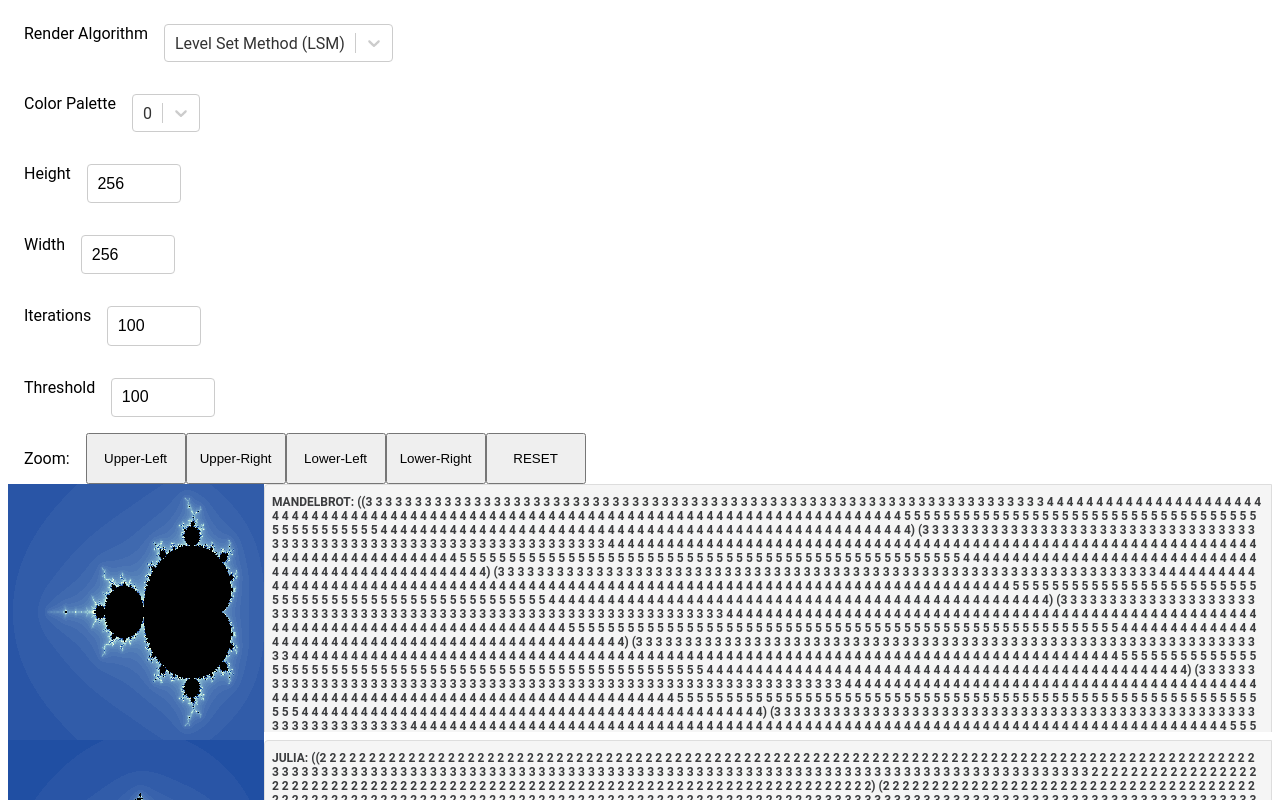
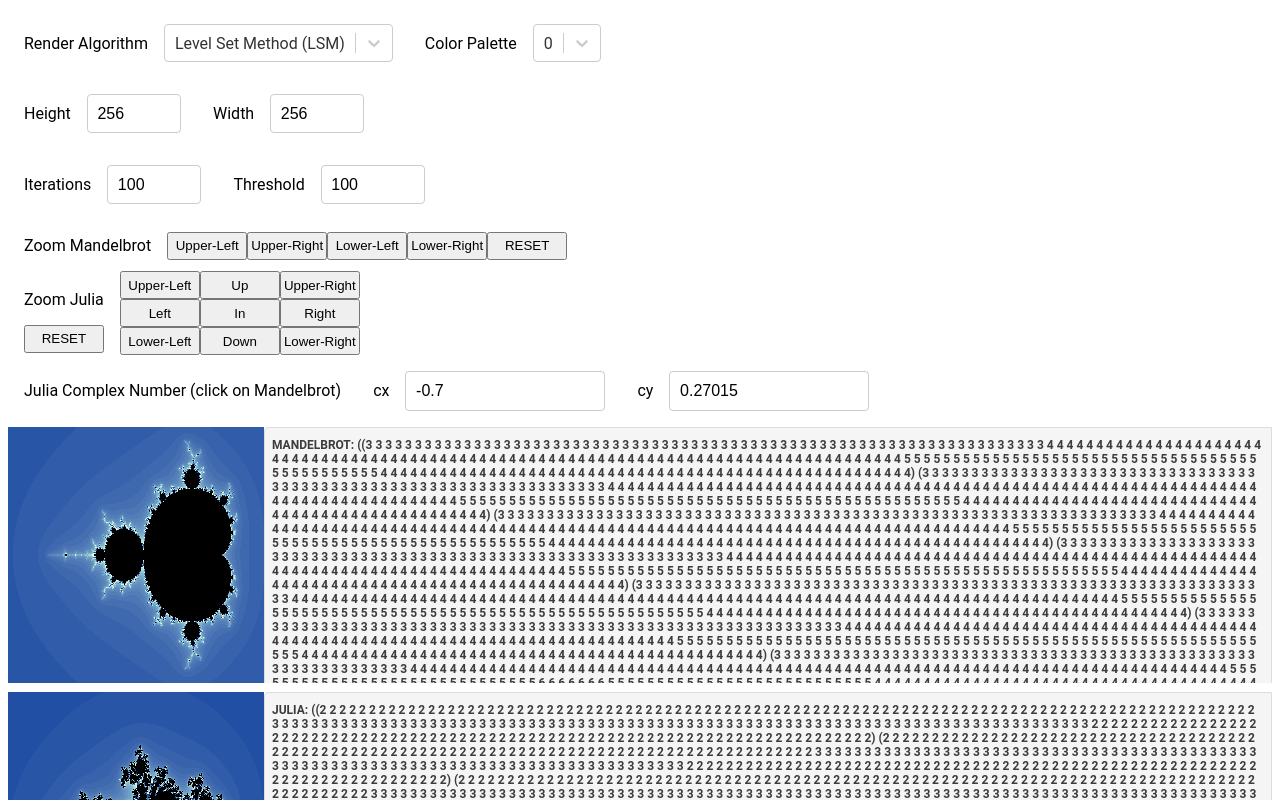
Before and after one commit to blechdom/recursive-sound, a Next.js app: page /fractals in a window 1280 px wide. Shown: the top 800 px of the page. Built offline with nearby package versions, Linux system fonts and the light colour scheme; no server answers.

Commit message:
update zoom

```diff
--- a/src/pages/fractals.tsx
+++ b/src/pages/fractals.tsx
@@ -74,7 +74,7 @@ export default function Home() {
   useEffect(() => {
     console.log('rendering julia')
     julia();
-  }, [cx, cy, iterations, paletteNumber, threshold, canvasHeight, canvasWidth, juliaCanvasRef.current]);
+  }, [cx, cy, iterations, paletteNumber, threshold, canvasHeight, canvasWidth, juliaWindow, juliaCanvasRef.current]);
 
   useEffect(() => {
     console.log('rendering mandelbrot', mandelbrotWindow)
@@ -94,7 +94,6 @@ export default function Home() {
   };
 
   const mandelbrot = () => {
-    //drawSet(mandelbrotCanvasRef, mandelbrotDrawingFuncLsm, mandelbrotWindow);
     if (mandelbrotCanvasRef.current) {
       let ctx = mandelbrotCanvasRef.current.getContext("2d");
 
@@ -124,7 +123,6 @@ export default function Home() {
         sendMandelbrotMessage(mystring);
         setMandelbrot2DArray('MANDELBROT: ' + mystring);
       }
-        //mandelbrotDrawingFuncLsm(ctx, iterations, setColourUsingLevelSetMethod, mandelbrotWindow);
     }
   };
 
@@ -151,13 +149,10 @@ export default function Home() {
         ctx.fillStyle = "#000"
     } else {
       const index = parseInt(paletteNumber.value);
-        // colour it according to the number of iterations it took to get to infinity
         ctx.fillStyle = colourPalettes[index][theIterations % colourPalettes[index].length]
     }
   }
   const julia = () => {
-    //drawSet(document.getElementById("jset_canvas"), juliaDrawingFuncLsm, defaultJsetPlane)
-    // drawingFunc(ctx, max_iters, getColouringFunctionForMethod(method), plane)
     if (juliaCanvasRef.current) {
       const ctx = juliaCanvasRef.current.getContext("2d");
       if (ctx !== null) {
@@ -170,7 +165,6 @@ export default function Home() {
           const y = juliaWindow.y_min + iy * scalingFactor.y
           const juliaXArray = [];
           for (let ix = 0; ix < canvasWidth; ix++) {
-            //const cx = mandelbrotWindow.x_min + ix * scalingFactor.x
             const currentPoint = {x: juliaWindow.x_min + ix * scalingFactor.x, y: y}
             const theIterations = computePoint(currentPoint, cx, cy)
             setColourUsingLevelSetMethod(theIterations, ctx);
@@ -197,8 +191,6 @@ export default function Home() {
 
   const setJuliaComplexNumber = useCallback((e: any) => {
     console.log(e);
-    //let x = event.pageX - elemLeft;
-    //let y = event.pageY - elemTop;
     if(mandelbrotCanvasRef.current) {
        const rect = mandelbrotCanvasRef.current.getBoundingClientRect();
         const pos = {
@@ -214,7 +206,7 @@ export default function Home() {
     }
   }, [mandelbrotCanvasRef.current]);
 
-  const zoom = (value: number) => () => {
+  const zoomMandelbrot = (value: number) => () => {
     if (value === 0) {
       setMandelbrotWindow({
         x_min: -2.5,
@@ -249,8 +241,44 @@ export default function Home() {
     }
   }
 
+  const zoomJulia = (value: string) => () => {
+    if (value === 'reset') {
+      setJuliaWindow({
+        x_min: -2.0,
+        y_min: -1.5,
+        x_max: 2.0,
+        y_max: 1.5
+      });
+    }
+    if (value === 'ul') {
+      const tempWindow = juliaWindow;
+      tempWindow.x_max = tempWindow.x_max * 0.75;
+      tempWindow.y_max = tempWindow.y_max * 0.75;
+      setJuliaWindow({...tempWindow});
+    }
+    else if (value === 'ur') {
+      const tempWindow = juliaWindow;
+      tempWindow.x_min = tempWindow.x_min * 0.75;
+      tempWindow.y_max = tempWindow.y_max * 0.75;
+      setJuliaWindow({...tempWindow});
+    }
+    else if (value === 'll') {
+      const tempWindow = juliaWindow;
+      tempWindow.x_max = tempWindow.x_max * 0.75;
+      tempWindow.y_min = tempWindow.y_min * 0.75;
+      setJuliaWindow({...tempWindow});
+    }
+    else if (value === 'lr') {
+      const tempWindow = juliaWindow;
+      tempWindow.x_min = tempWindow.x_min * 0.75;
+      tempWindow.y_min = tempWindow.y_min * 0.75;
+      setJuliaWindow({...tempWindow});
+    }
+  }
+
   return (
     <Page>
+      <ButtonContainer>
       <Label>Render Algorithm{" "}
       <FractalSelect
         options={renderOptions}
@@ -267,6 +295,8 @@ export default function Home() {
           setPaletteNumber((option ?? palettes[0]) as OptionType);
         }}
       /></Label>
+      </ButtonContainer>
+      <ButtonContainer>
       <Label>Height{" "}
       <Input
         type="number"
@@ -284,7 +314,8 @@ export default function Home() {
         value={canvasWidth}
         step={1}
         onChange={(value) => setCanvasWidth(value.target.valueAsNumber)}
-      /></Label>
+      /></Label></ButtonContainer>
+      <ButtonContainer>
       <Label>Iterations{" "}
       <Input
         type="number"
@@ -304,14 +335,56 @@ export default function Home() {
           max={10000}
           onChange={(value) => setThreshold(value.target.valueAsNumber)}
         /></Label>
-      )}
+      )}</ButtonContainer>
       <ButtonContainer>
-      <Label>Zoom:</Label>
-        <StyledButton onClick={zoom(1)}>Upper-Left</StyledButton>
-        <StyledButton onClick={zoom(2)}>Upper-Right</StyledButton>
-        <StyledButton onClick={zoom(3)}>Lower-Left</StyledButton>
-        <StyledButton onClick={zoom(4)}>Lower-Right</StyledButton>
-        <StyledButton onClick={zoom(0)}>RESET</StyledButton>
+        <Label>Zoom Mandelbrot</Label>
+        <StyledButton onClick={zoomMandelbrot(1)}>Upper-Left</StyledButton>
+        <StyledButton onClick={zoomMandelbrot(2)}>Upper-Right</StyledButton>
+        <StyledButton onClick={zoomMandelbrot(3)}>Lower-Left</StyledButton>
+        <StyledButton onClick={zoomMandelbrot(4)}>Lower-Right</StyledButton>
+        <StyledButton onClick={zoomMandelbrot(0)}>RESET</StyledButton>
+      </ButtonContainer>
+      <ButtonContainer>
+        <ButtonColumn>
+        <Label>Zoom Julia</Label>
+         <StyledButton onClick={zoomJulia('reset')}>RESET</StyledButton>
+          </ButtonColumn>
+        <ButtonColumn>
+          <ButtonRow>
+            <StyledButton onClick={zoomJulia('ul')}>Upper-Left</StyledButton>
+            <StyledButton onClick={zoomJulia('up')}>Up</StyledButton>
+          <StyledButton onClick={zoomJulia('ur')}>Upper-Right</StyledButton>
+          </ButtonRow>
+          <ButtonRow>
+            <StyledButton onClick={zoomJulia('l')}>Left</StyledButton>
+            <StyledButton onClick={zoomJulia('in')}>In</StyledButton>
+            <StyledButton onClick={zoomJulia('r')}>Right</StyledButton>
+          </ButtonRow>
+          <ButtonRow>
+            <StyledButton onClick={zoomJulia('ll')}>Lower-Left</StyledButton>
+            <StyledButton onClick={zoomJulia('d')}>Down</StyledButton>
+            <StyledButton onClick={zoomJulia('lr')}>Lower-Right</StyledButton>
+          </ButtonRow>
+        </ButtonColumn>
+      </ButtonContainer>
+      <ButtonContainer>
+        <Label>Julia Complex Number (click on Mandelbrot)</Label>
+        <Label>cx
+        <ComplexInput
+          type="number"
+          value={cx}
+          min={-2.0}
+          max={2.0}
+          onChange={(value) => setCx(value.target.valueAsNumber)}
+        /></Label>
+        <Label>cy
+        <ComplexInput
+          type="number"
+          value={cy}
+          min={-2.0}
+          max={2.0}
+          onChange={(value) => setCy(value.target.valueAsNumber)}
+        /></Label>
       </ButtonContainer>
       <FractalContainer>
         <MandelbrotCanvas
@@ -326,6 +399,7 @@ export default function Home() {
           </ScrollDiv>
         </Scroller>
       </FractalContainer>
+      <br />
       <FractalContainer>
         <JuliaCanvas
           ref={juliaCanvasRef}
@@ -361,6 +435,8 @@ const Label = styled.label`
   flex-direction: row;
   font-size: 1rem;
   padding: 1rem;
+  height: 100%;
+  align-items: center;
 `;
 
 const Input = styled.input`
@@ -380,6 +456,10 @@ const Input = styled.input`
     transition: border-color 0.3s ease-in-out;
     outline: 0;
   }
+`;
+
+const ComplexInput = styled(Input)`
+  width: 200px;
 `;
 
 const FractalContainer = styled.div`
@@ -404,14 +484,29 @@ const ScrollDiv = styled.div`
 `;
 
 const Scroller = styled.div`
-    height:248px;
+  height: 256px;
     overflow:scroll;
     overflow-x:hidden;
 `;
 const ButtonContainer = styled.div`
   display: flex;
   flex-direction: row;
+  align-items: center;
 `;
+
+const ButtonRow = styled.div`
+  display: flex;
+  flex-direction: row;
+  align-items: center;
+`;
+
+const ButtonColumn = styled.div`
+  display: flex;
+  flex-direction: column;
+  align-items: center;
+`;
+
 const StyledButton = styled.button`
-  width: 100px;
+  width: 80px;
+  min-height: 28px;
 `;
```
Lines whose indentation alone changed are shown as unchanged.
